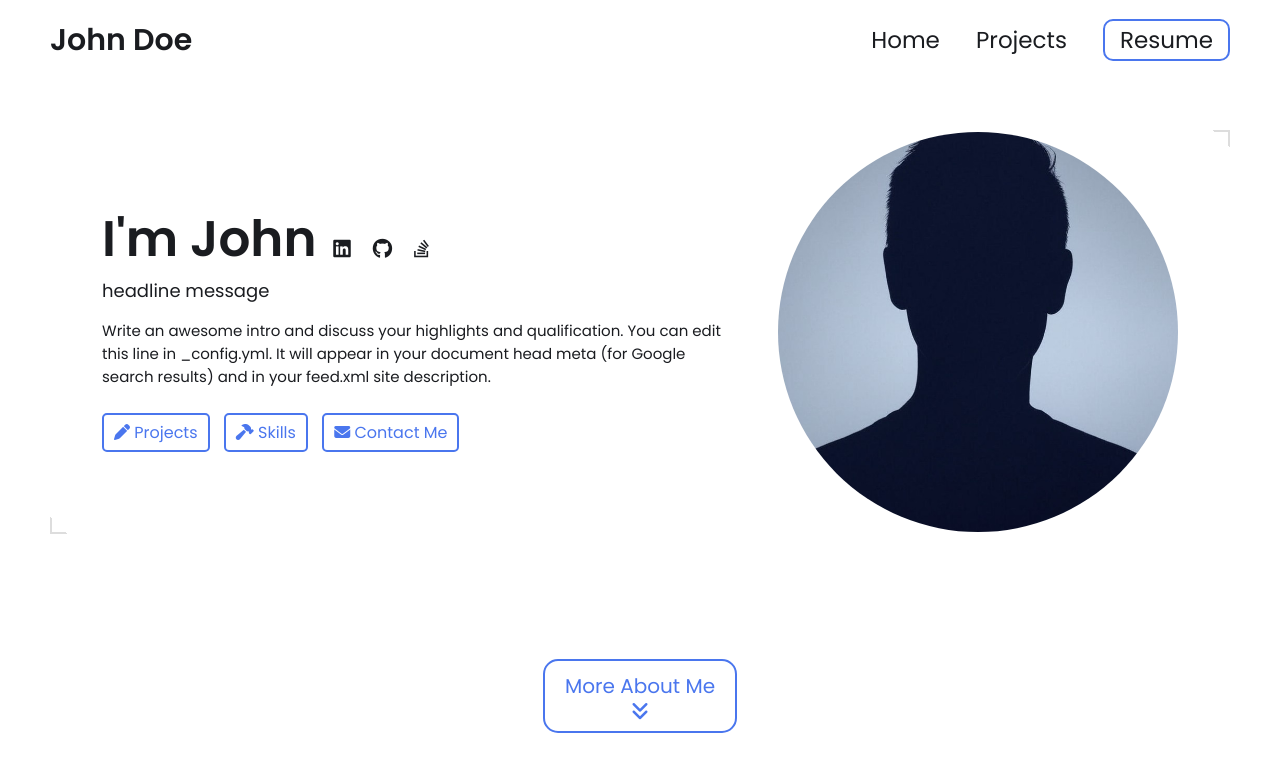
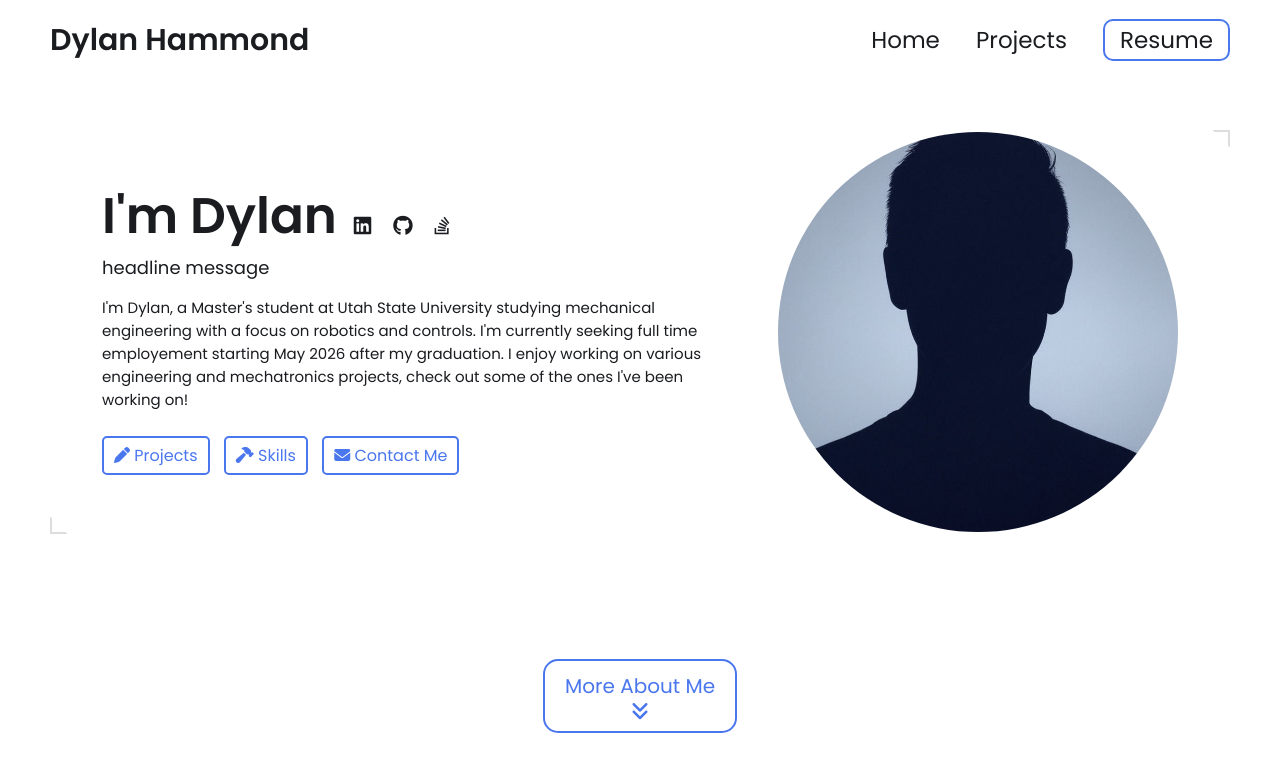
Before and after one commit to dylanhammond-11/dylanhammond-11.github.io, a Jekyll site: the page built from index.html, in a window 1280 px wide and 900 px high. Shown: the top 772 px of the window. Built offline with Jekyll 4.4.1, drawn with Linux system fonts in a browser that asks for light colours.

Commit message:
Updated _config.yml

```diff
--- a/_config.yml
+++ b/_config.yml
@@ -7,17 +7,17 @@
 
 # Main Page Setup
 
-title: John Doe's Portfolio # This is what shows up in the tab of the browser
+title: Dylan Hammond's Portfolio # This is what shows up in the tab of the browser
 
 
 
 # Hero Section
-name: John Doe
+name: Dylan Hammond
 headline: headline message
 description: >- # dont remove this line. this will ignore all new lines until the next section
-  Write an awesome intro and discuss your highlights and qualification. You can edit this
-  line in _config.yml. It will appear in your document head meta (for
-  Google search results) and in your feed.xml site description.
+  I'm Dylan, a Master's student at Utah State University studying mechanical engineering with a focus on robotics and controls.
+  I'm currently seeking full time employement starting May 2026 after my graduation. I enjoy working on various engineering and
+  mechatronics projects, check out some of the ones I've been working on!
 
 # Place your profile image in /assets/images/profile-image/folder and edit the file name
 profile_image: ./assets/images/profile-image/avatar.jpeg
```
